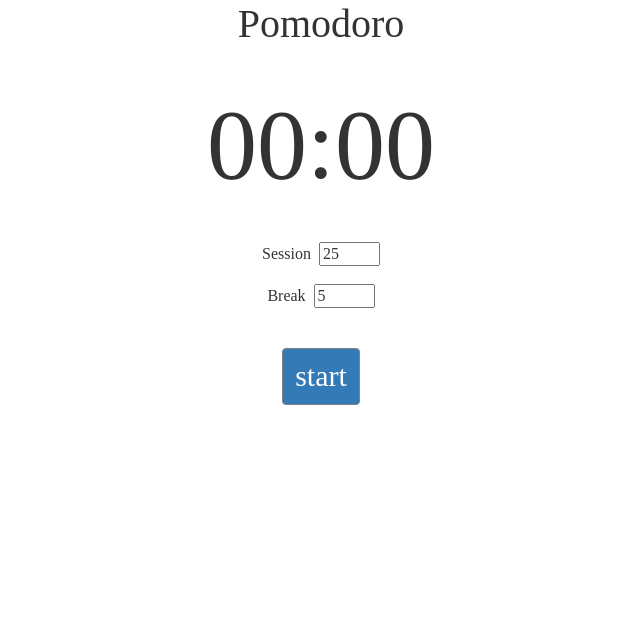
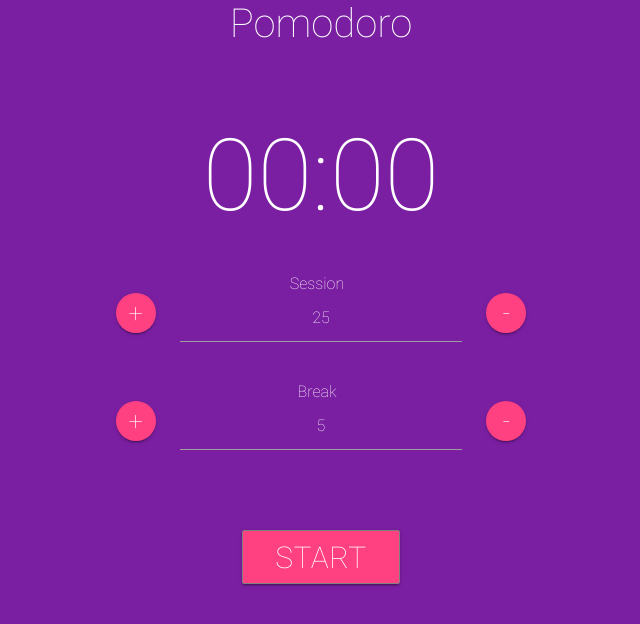
Before and after one commit to DeVlad/pomodoro-clock, a website: page src/index.html in a window 1280 px wide. Shown: the whole page, without its empty margins (319-959 px from the left). Drawn offline with nearby package versions, Linux system fonts and the light colour scheme.

Commit message:
Interface redesign.

```diff
--- a/src/css/style.css
+++ b/src/css/style.css
@@ -22,7 +22,10 @@ time, mark, audio, video {
 }
 
 body {
-    background-color: ##fdf3e7;
+    background-color: #7B1FA2;
+    color: #FFFFFF;
+    font-family: roboto;
+    font-weight: 200;
 }
 
 h1 {
@@ -40,6 +43,7 @@ h1 {
 }
 
 #start {
+
     margin-top: 40px;
     border: 1px solid gray;
     text-align: center;
@@ -47,6 +51,28 @@ h1 {
     cursor: pointer;
 }
 
+.color-pink {
+    background-color: #FF4081;
+}
+
+#status {
+    font-size: 26px;
+    text-align: center;
+
+}
+
 span {
     padding-right: 8px;
 }
+
+/* Remove right side arrow buttons */
+input::-webkit-inner-spin-button,
+input::-webkit-outer-spin-button {
+  -webkit-appearance: none;
+  margin: 0;
+
+}
+
+input:not([type]), input[type=text], input[type=password], input[type=email], input[type=url], input[type=time], input[type=date], input[type=datetime], input[type=datetime-local], input[type=tel], input[type=number], input[type=search], textarea.materialize-textarea {
+    border-bottom: none;
+}
--- a/src/index.html
+++ b/src/index.html
@@ -5,32 +5,48 @@
     <title>Pomodoro Clock</title>
     <meta charset="utf-8">
     <meta name="viewport" content="width=device-width, initial-scale=1">
-    <link rel="stylesheet" href="https://maxcdn.bootstrapcdn.com/bootstrap/3.3.7/css/bootstrap.min.css">
+    <link rel="stylesheet" href="https://cdnjs.cloudflare.com/ajax/libs/materialize/0.100.2/css/materialize.min.css">
+    <!--<link rel="stylesheet" href="https://maxcdn.bootstrapcdn.com/bootstrap/3.3.7/css/bootstrap.min.css">-->
     <!-- build:css css/style.min.css -->
     <link href="css/style.css" rel="stylesheet">
     <!-- /build -->
 </head>
 
 <body>
-    <div class="container-fluid">
+    <div class="container">
         <h1>Pomodoro</h1>
+        <div id="status">&nbsp;</div>
         <div id="clock">00:00</div>
     </div>
-    <div class="container-fluid ">
-        <div class="row center-block text-center">
-            <p class=""><span>Session</span><input type="number" class="settings" size="2" min="1" max="60" id="session-duration" name="session" value="25" /></p><br>
-            <p><span>Break</span><input type="number" class="settings" size="2" min="5" max="20" id="break-duration" name="session" value='5' /></p>
-            <button id="start" class="center btn btn-primary" onclick="startPomodoro(10)">start</button>
+
+    <div class="container center-align">
+        <p class=""><span>Session</span></p>
+        <div class="row">
+            <div class="col s4 right-align"> <a class="btn-floating btn-small waves-effect waves-light color-pink"><i class="material-icons">+</i></a></div>
+            <div class="col s4"><input type="number" class="center-align settings" size="2" min="1" max="60" id="session-duration" name="session" value="25" /></div>
+            <div class="col s4 left-align"><a class="btn-floating btn-small waves-effect waves-light color-pink"><i class="material-icons">-</i></a></div>
         </div>
+        <p><span>Break</span></p>
+        <div class="row">
+        <div class="col s4 right-align"> <a class="btn-floating btn-small waves-effect waves-light color-pink"><i class="material-icons">+</i></a></div>
+            <div class="col s4"><input type="number" class="center-align settings" size="2" min="5" max="20" id="break-duration" name="session" value='5' /></div>
+         <div class="col s4 left-align"><a class="btn-floating btn-small waves-effect waves-light color-pink"><i class="material-icons">-</i></a></div>
+        </div>
+        <button id="start" class="waves-effect waves-light btn-large color-pink" onclick="startPomodoro(10)">start</button>
     </div>
+
     <audio id="alarm-beep">
         <source src="sound/alarm-beep.ogg" type="audio/ogg">
         <source src="sound/alarm-beep.mp3" type="audio/mpeg">
     </audio>
-    <!-- <script src="https://ajax.googleapis.com/ajax/libs/jquery/3.1.0/jquery.min.js"></script> -->
-    <!-- build:js js/twitch.min.js -->
+
+    <script type="text/javascript" src="https://cdnjs.cloudflare.com/ajax/libs/jquery/3.2.1/jquery.js"></script>
+    <script src="https://cdnjs.cloudflare.com/ajax/libs/materialize/0.100.2/js/materialize.min.js"></script>
+    <link href="https://fonts.googleapis.com/css?family=Roboto" rel="stylesheet">
+    <!-- build:js js/pomodoro.min.js -->
     <script src="js/pomodoro.js" type="text/javascript"></script>
     <!-- /build -->
+
 </body>
 
 </html>
```
